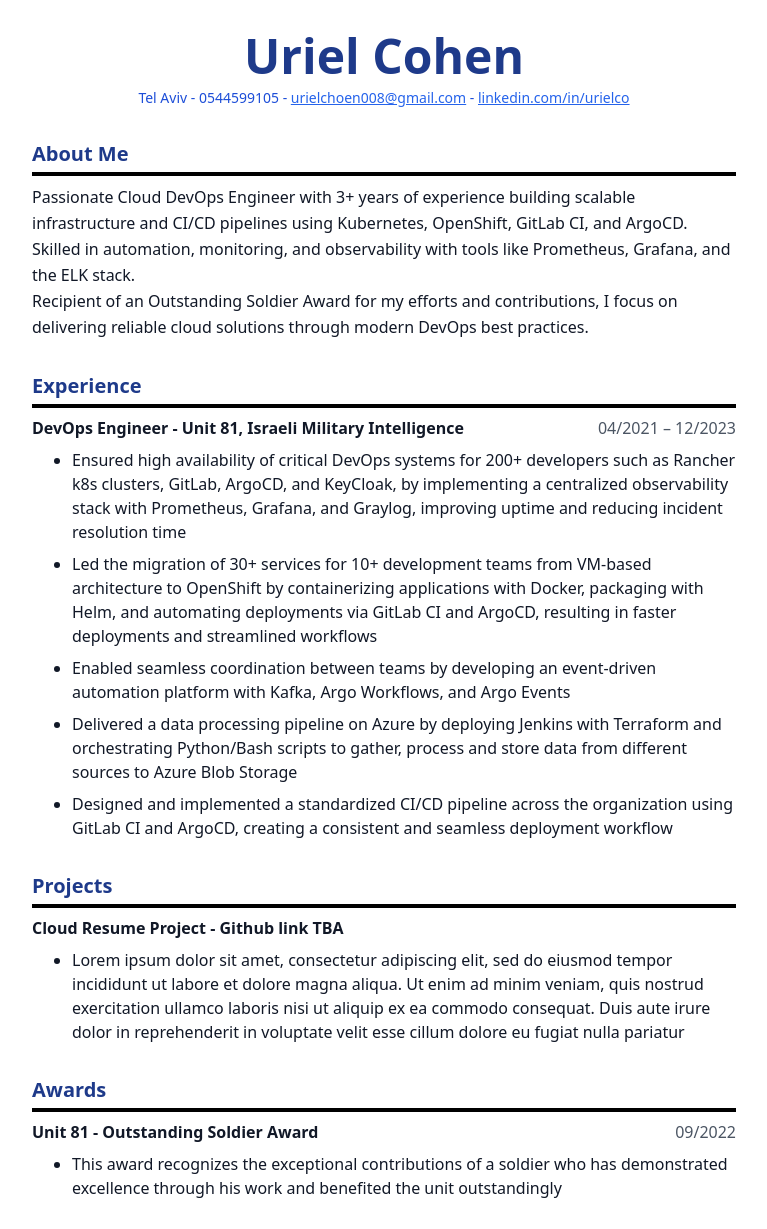
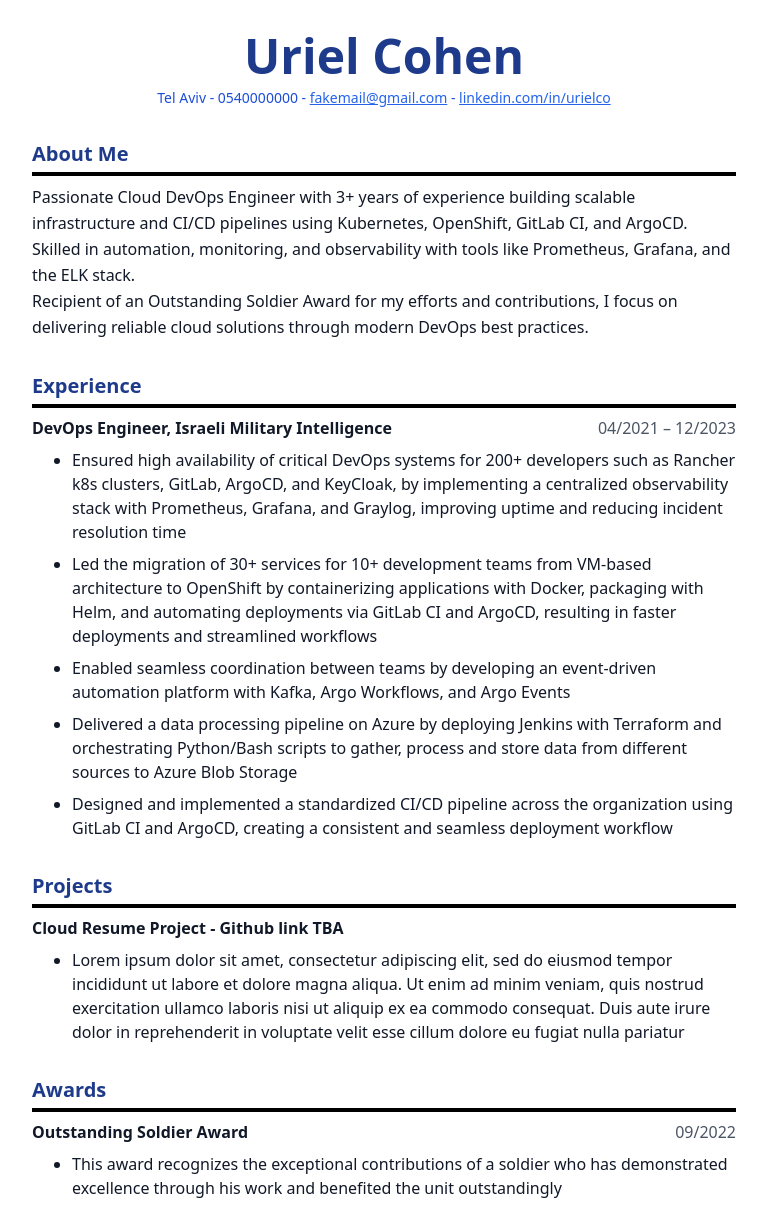
Before and after one commit to UrielCohen456/Resume, a plain HTML site: page frontend/index.html in a window 1280 px wide. Shown: the top 1229 px of the page, without its empty margins (256-1023 px from the left). Drawn offline with nearby package versions, Linux system fonts and the light colour scheme.

Commit message:
replaced real information with fake to protect resume

```diff
--- a/frontend/index.html
+++ b/frontend/index.html
@@ -10,8 +10,8 @@
   <header class="text-center mb-8">
     <h1 class="text-5xl font-bold text-blue-900">Uriel Cohen</h1>
     <p class="text-sm text-blue-700 mt-2">
-      Tel Aviv - 0544599105 -
-      <a href="mailto:urielchoen008@gmail.com" class="text-blue-600 underline">urielchoen008@gmail.com</a> -
+      Tel Aviv - 0540000000 -
+      <a href="mailto:fake@gmail.com" class="text-blue-600 underline">fakemail@gmail.com</a> -
       <a href="https://linkedin.com/in/urielco" class="text-blue-600 underline">linkedin.com/in/urielco</a>
     </p>
   </header>
@@ -30,7 +30,7 @@
   <section class="mb-8">
     <h2 class="text-xl font-semibold text-blue-900 mb-2 border-b-4 border-black pb-1">Experience</h2>
     <div class="mb-4">
-      <h3 class="font-bold">DevOps Engineer - Unit 81, Israeli Military Intelligence <span class="text-gray-600 font-normal float-right">04/2021 – 12/2023</span></h3>
+      <h3 class="font-bold">DevOps Engineer, Israeli Military Intelligence <span class="text-gray-600 font-normal float-right">04/2021 – 12/2023</span></h3>
       <ul class="list-disc pl-10 space-y-2 mt-2">
         <li>Ensured high availability of critical DevOps systems for 200+ developers such as Rancher k8s clusters, GitLab, ArgoCD, and KeyCloak, by implementing a centralized observability stack with Prometheus, Grafana, and Graylog, improving uptime and reducing incident resolution time</li>
         <li>Led the migration of 30+ services for 10+ development teams from VM-based architecture to OpenShift by containerizing applications with Docker, packaging with Helm, and automating deployments via GitLab CI and ArgoCD, resulting in faster deployments and streamlined workflows</li>
@@ -51,7 +51,7 @@
 
   <section class="mb-8">
     <h2 class="text-xl font-semibold text-blue-900 mb-2 border-b-4 border-black pb-1">Awards</h2>
-    <h3 class="font-bold">Unit 81 - Outstanding Soldier Award <span class="text-gray-600 font-normal float-right">09/2022</span></h3>
+    <h3 class="font-bold">Outstanding Soldier Award <span class="text-gray-600 font-normal float-right">09/2022</span></h3>
     <ul class="list-disc pl-10 space-y-2 mt-2">
       <li>This award recognizes the exceptional contributions of a soldier who has demonstrated excellence through his work and benefited the unit outstandingly</li>
     </ul>
```
